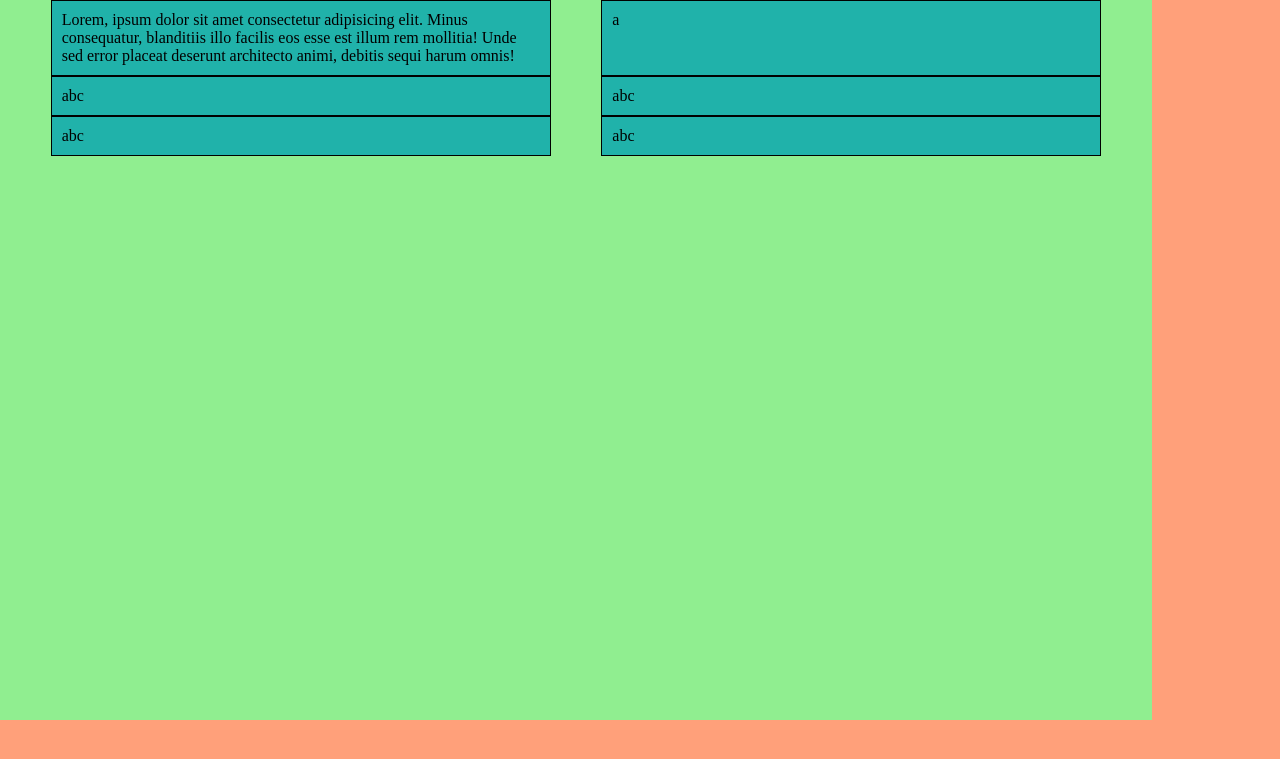
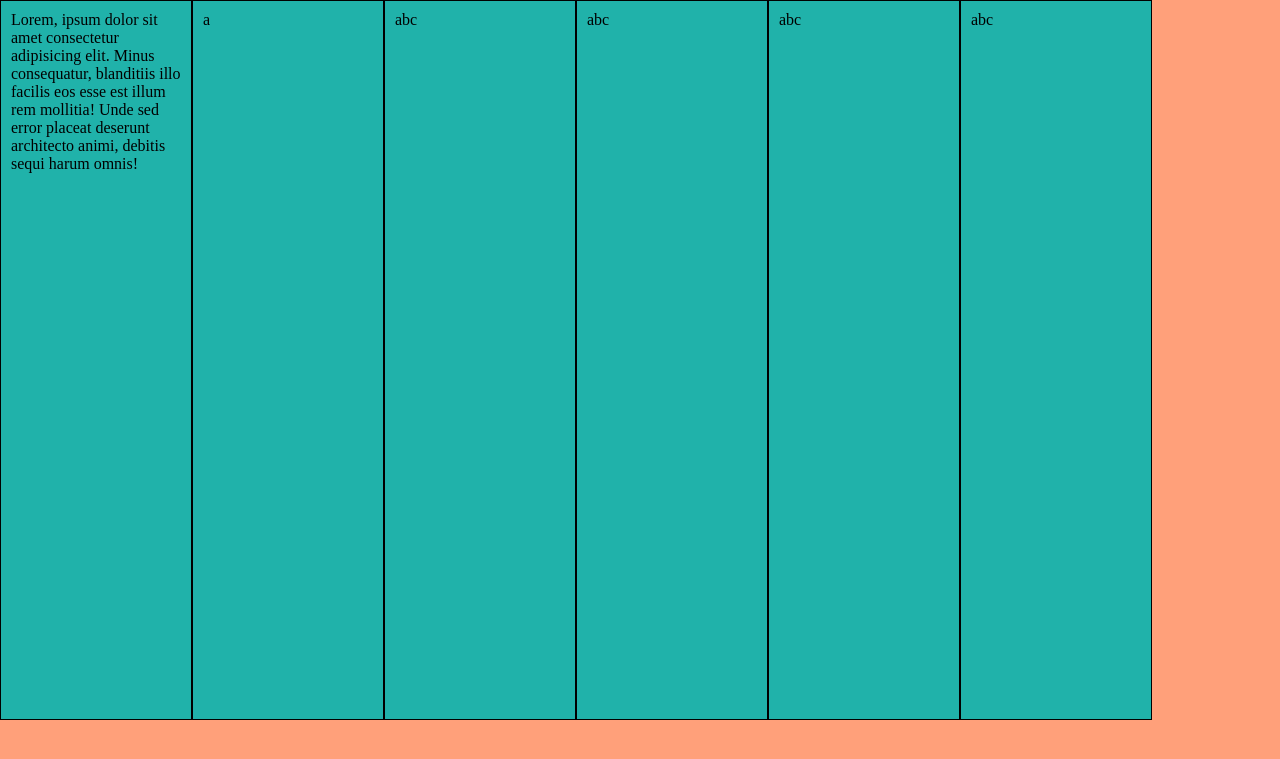
Before and after one commit to JVCasas/Curso_Em_Video, a PHP site: page / in a window 1280 px wide. Shown: the top 759 px of the page. Run offline with PHP 8.4, Linux system fonts and the light colour scheme.

Commit message:
Aula 9(real) Módulo 5 HTML e CSS

```diff
--- a/HTML5_e_CSS3/Exercicios/EX001_cap_27/styles/style.css
+++ b/HTML5_e_CSS3/Exercicios/EX001_cap_27/styles/style.css
@@ -12,7 +12,7 @@ body {
 
 main {
     display: flex;
-    flex-flow: row wrap;
+    flex-flow: row nowrap;
     justify-content: space-evenly;
     align-content: flex-start;
     height: 90vh;
@@ -24,8 +24,11 @@ section{
     padding: 10px;
     background-color: #20b2aa;
     border: 1px solid black;
-    flex-basis: 500px;
-    /* propriedade que altera o comportamento de tamanho dos itens dentro de um container flex-box */
-    /* auto             -> mantem um tamanho de forma que o conteúdo do item caiba dentro dele, diminuindo até o tamanho máximo possível levando em conta ele e aumentando ate um tamanho pouco maior que o conteúdo. Valor padrão. */
-    /* N#px             -> valor que estabelece um tamanho padrão para o item que diminui se necessário */
+    flex-basis: 150px;
+    flex-shrink: 1;
+    /* valor que define que o item pode ser diminuido de acordo com o tamanho do container. Valor padrão 1. */
+    flex-grow: 1;
+    /* valor que define que os itens podem crescer de acordo com o tamanho do container. Valor padrão 0 */
+
+
 }
```
